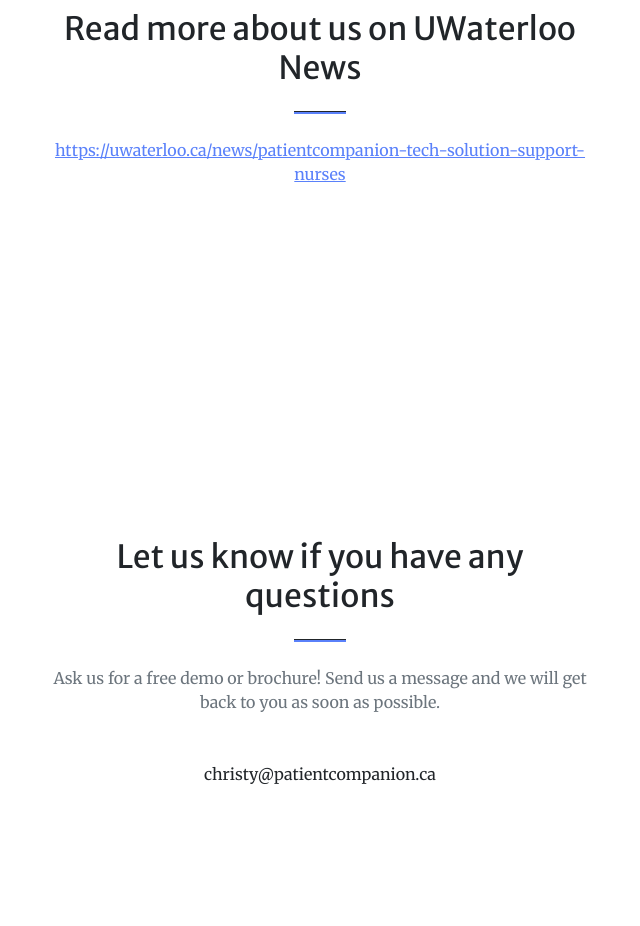
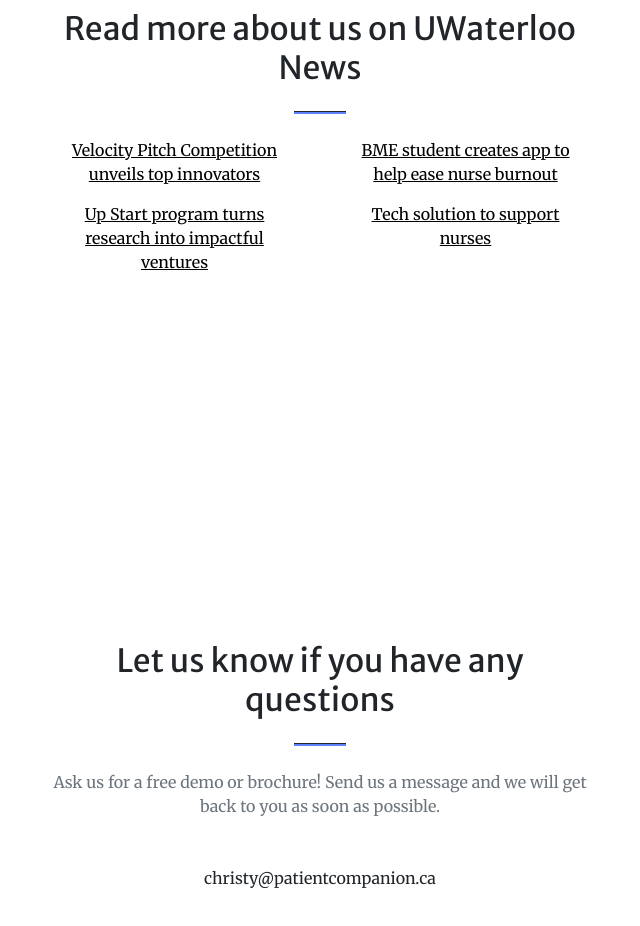
Before and after one commit to ChristyLee120/PatientCompanion, a plain HTML site: page index.html in a window 1280 px wide. Shown: the part 1540-2466 px from the top of the page, without its empty margins (320-960 px from the left). Drawn offline with nearby package versions, Linux system fonts and the light colour scheme; some packages are replaced by stand-ins of ours; a script that the page names is missing; some icons are missing.

Commit message:
updated news stories

```diff
--- a/index.html
+++ b/index.html
@@ -150,12 +150,33 @@
           <div class="col-lg-8 col-xl-6 text-center">
             <h2 class="mt-0">Read more about us on UWaterloo News</h2>
             <hr class="divider" />
-            <a
-              href="https://uwaterloo.ca/news/patientcompanion-tech-solution-support-nurses"
-              target="_blank"
-            >
-              https://uwaterloo.ca/news/patientcompanion-tech-solution-support-nurses
-            </a>
+            <div class="row gx-4 gx-lg-5 justify-content-center">
+              <div class="col-lg-6 text-center mb-3">
+                <div class="mb-3" onmouseenter="this.style.transform = 'scale(1.2)'" onmouseleave="this.style.transform = 'scale(1)'">
+                  <a href="https://uwaterloo.ca/news/velocity-pitch-competition-unveils-top-innovators" target="_blank" style="color: black;">
+                    Velocity Pitch Competition unveils top innovators
+                  </a>
+
+                </div>
+                <div onmouseenter="this.style.transform = 'scale(1.2)'" onmouseleave="this.style.transform = 'scale(1)'">
+                  <a href="https://uwaterloo.ca/news/start-program-turns-research-impactful-ventures" target="_blank" style="color: black;">
+                    Up Start program turns research into impactful ventures
+                  </a>
+                </div>
+              </div>
+              <div class="col-lg-6 text-center mb-3">
+                <div class="mb-3" onmouseenter="this.style.transform = 'scale(1.2)'" onmouseleave="this.style.transform = 'scale(1)'">
+                  <a href="https://uwaterloo.ca/biomedical-engineering/news/bme-student-creates-app-help-ease-nurse-burnout" target="_blank" style="color: black;">
+                    BME student creates app to help ease nurse burnout
+                  </a>
+                </div>
+                <div onmouseenter="this.style.transform = 'scale(1.2)'" onmouseleave="this.style.transform = 'scale(1)'">
+                  <a href="https://uwaterloo.ca/news/patientcompanion-tech-solution-support-nurses" target="_blank" style="color: black;">
+                    Tech solution to support nurses
+                  </a>
+                </div>
+              </div>
+            </div>
           </div>
         </div>
       </div>
```
